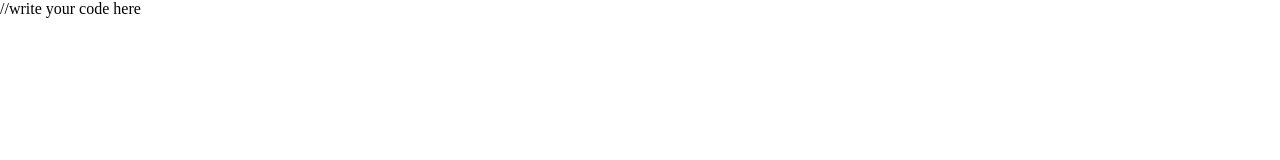
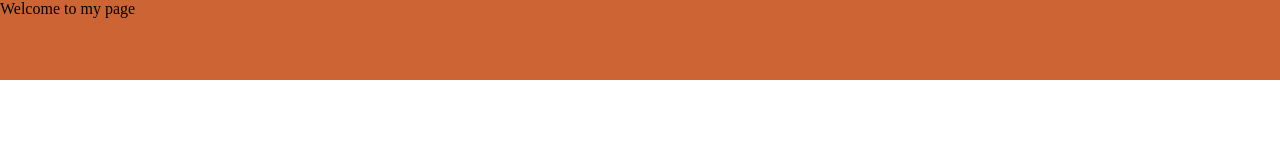
Before and after one commit to NerakHanazono/HakerRank, a plain HTML site: page app/index.html in a window 1280 px wide. Drawn offline with Linux system fonts and the light colour scheme.

Commit message:
Update index.html

```diff
--- a/app/index.html
+++ b/app/index.html
@@ -5,8 +5,7 @@
   <title>Destiny</title>
   <link href="mystyle.css" rel="stylesheet" type="text/css">
 </head>
-<body>
- //write your code here
+  <body><header>Welcome to my page </header>
 
 </body>
 </html>
```
